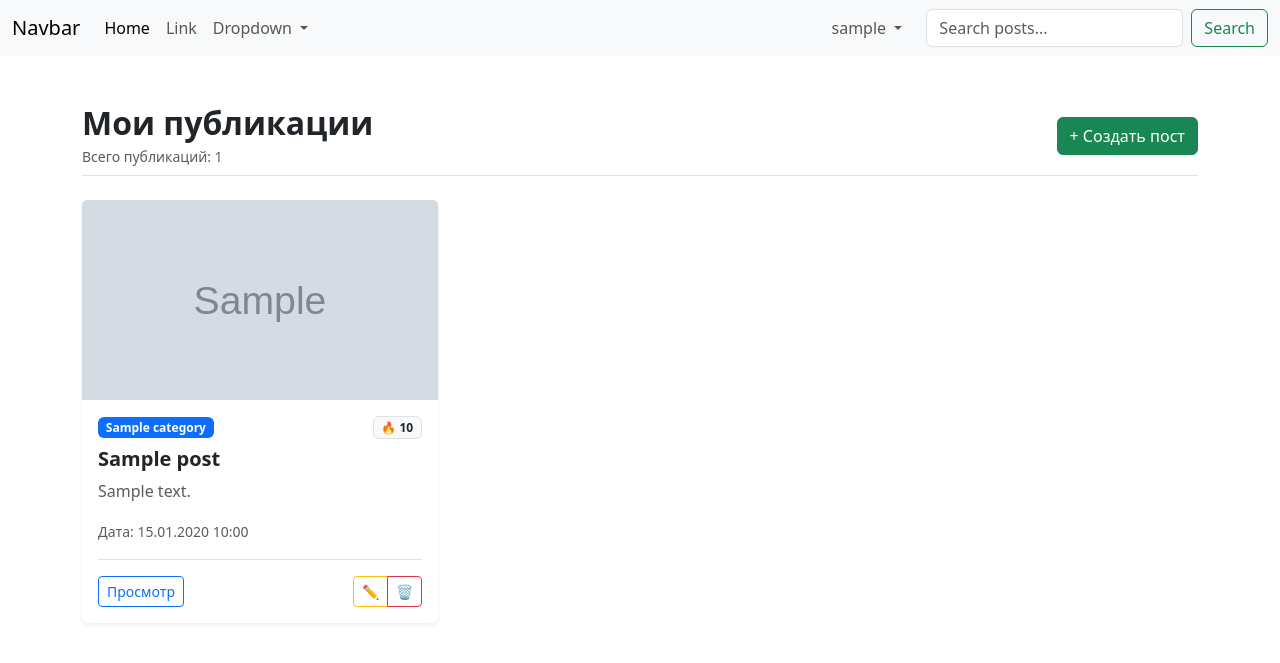
After one commit to ychym/month4-django, a Django app: page /post/myposts in a window 1280 px wide. The commit adds this page. Shown: the top 663 px of the page. Run offline with Django 5.2, Linux system fonts and the light colour scheme; a user stored in the database is signed in; tables that the repository leaves empty hold one stand-in row (values such as "Sample post"); grey boxes marked "Sample" are stand-in pictures.

Commit message:
Added 'my posts'

```diff
--- a/blog/settings.py
+++ b/blog/settings.py
@@ -37,7 +37,7 @@ INSTALLED_APPS = [
     'django.contrib.sessions',
     'django.contrib.messages',
     'django.contrib.staticfiles',
-    'posts',
+    'posts','user',
 ]
 
 MIDDLEWARE = [
--- a/blog/urls.py
+++ b/blog/urls.py
@@ -17,7 +17,7 @@ Including another URLconf
 from django.contrib import admin
 from django.urls import path,include
 from django.conf.urls.static import static
-from posts.views import hello_world, my_name, say_name, post_list, post_detail, create_post, post_comment, delete_post, edit_post
+from posts.views import hello_world, my_name, say_name, post_list, post_detail, create_post, post_comment, delete_post, edit_post, my_posts
 from django.conf import settings
 from user.views import register
 
@@ -34,6 +34,7 @@ urlpatterns = [
     path("post/<int:pk>/edit/",edit_post, name="edit_post"),
     path("accounts/register", register, name="register"),
     path("accounts/", include("django.contrib.auth.urls")),
+    path("post/myposts", my_posts, name="my_posts"),
 
 ]
 
--- a/posts/models.py
+++ b/posts/models.py
@@ -27,7 +27,7 @@ class Post(models.Model):
     created_at = models.DateTimeField(auto_now_add=True)
 
     class Meta:
-        ordering = ["-created_at"]
+        ordering = ["-created_at"]# jany posttordu 1-chygarat
 
 class Comment(models.Model):
     author_name = models.CharField(max_length=100)
--- a/posts/views.py
+++ b/posts/views.py
@@ -59,7 +59,6 @@ def create_post(request: HttpRequest) -> HttpResponse:#type hinting
     return render(request, "posts/create_post.html", {"form": form, "tags": tags, "categories": categories})
 
 
-
 def post_comment(request: HttpRequest, pk: int) -> HttpResponse:
     if request.method.lower() == "post":
         post = get_object_or_404(Post, pk=pk)
@@ -103,3 +102,10 @@ def edit_post(request: HttpRequest, pk) -> HttpResponse:
             return redirect("post_detail", pk=post.pk)
 
     return render(request, "posts/edit_post.html", context={"form": form, "post": post})
+
+@login_required
+def my_posts(request: HttpRequest) -> HttpResponse:
+
+    posts = Post.objects.filter(user = request.user)
+
+    return render(request, "posts/my_posts.html", {"posts": posts})
--- a/templates/posts/list_posts.html
+++ b/templates/posts/list_posts.html
@@ -8,6 +8,11 @@
         <a href="{% url 'create_post' %}" class="btn btn-outline-secondary btn-sm">
             Create post
         </a>
+        {% if request.user.is_authenticated %}
+            <a href="{% url 'my_posts' %}" class="btn btn-outline-primary btn-sm">
+                📝 Мои публикации
+            </a>
+        {% endif %}
 
         <!-- Отображается, если передан параметр search -->
         {% if request.GET.search %}
--- /dev/null
+++ b/templates/posts/my_posts.html
@@ -0,0 +1,98 @@
+{% extends 'base.html' %}
+{% load static %}
+
+{% block content %}
+<div class="container my-5">
+
+    <!-- Шапка страницы: заголовок и кнопка создания -->
+    <div class="d-flex justify-content-between align-items-center mb-4 pb-2 border-bottom">
+        <div>
+            <h2 class="fw-bold mb-1">Мои публикации</h2>
+            <p class="text-muted small mb-0">Всего публикаций: {{ posts.count|default:0 }}</p>
+        </div>
+        <a href="{% url 'create_post' %}" class="btn btn-success">
+            + Создать пост
+        </a>
+    </div>
+
+    <!-- Список постов пользователя -->
+    <div class="row row-cols-1 row-cols-md-2 row-cols-lg-3 g-4">
+        {% for post in posts %}
+        <div class="col">
+            <div class="card h-100 shadow-sm border-0 position-relative">
+
+                <!-- Изображение поста -->
+                {% if post.image %}
+                    <img src="{{ post.image.url }}" class="card-img-top" alt="{{ post.title }}" style="height: 200px; object-fit: cover;">
+                {% else %}
+                    <img src="{% static 'default.png' %}" class="card-img-top" alt="default.png" style="height: 200px; object-fit: cover;">
+                {% endif %}
+
+                <div class="card-body d-flex flex-column">
+
+                    <!-- Категория и просмотры -->
+                    <div class="d-flex justify-content-between align-items-center mb-2">
+                        {% if post.category %}
+                            <span class="badge bg-primary">
+                                {{ post.category.name }}
+                            </span>
+                        {% else %}
+                            <div></div>
+                        {% endif %}
+
+                        <!-- Просмотры -->
+                        <span class="badge bg-light text-dark border" title="Количество просмотров">
+                            🔥 {{ post.views|default:0 }}
+                        </span>
+                    </div>
+
+                    <!-- Заголовок -->
+                    <h5 class="card-title fw-bold text-truncate">{{ post.title }}</h5>
+
+                    <!-- Текст поста -->
+                    <p class="card-text text-muted flex-grow-1">
+                        {{ post.text|truncatewords:15 }}
+                    </p>
+
+                    <!-- Дата публикации -->
+                    <div class="mb-3">
+                        <small class="text-muted">Дата: {{ post.created_at|date:"d.m.Y H:i" }}</small>
+                    </div>
+
+                    <!-- Панель управления (Кнопки действий) -->
+                    <div class="mt-auto pt-3 border-top d-flex justify-content-between align-items-center gap-2">
+                        <a href="{% url 'post_detail' post.id %}" class="btn btn-outline-primary btn-sm">
+                            Просмотр
+                        </a>
+
+                        <div class="btn-group btn-group-sm" role="group">
+                            <a href="{% url 'edit_post' post.id %}" class="btn btn-outline-warning" title="Редактировать">
+                                ✏️
+                            </a>
+                            <a href="{% url 'delete_post' post.id %}" class="btn btn-outline-danger" title="Удалить">
+                                🗑️
+                            </a>
+                        </div>
+                    </div>
+
+                </div>
+            </div>
+        </div>
+        {% empty %}
+        <!-- Если у пользователя пока нет постов -->
+        <div class="col-12">
+            <div class="card text-center p-5 shadow-sm border-0">
+                <div class="card-body">
+                    <h4 class="text-muted mb-3">У вас пока нет опубликованных постов</h4>
+                    <p class="text-muted mb-4">Делитесь своими мыслями и идеями с другими прямо сейчас!</p>
+                    <a href="{% url 'create_post' %}" class="btn btn-primary btn-lg">
+                        Написать первый пост
+                    </a>
+                </div>
+            </div>
+        </div>
+        {% endfor %}
+    </div>
+
+</div>
+{% endblock %}
```
